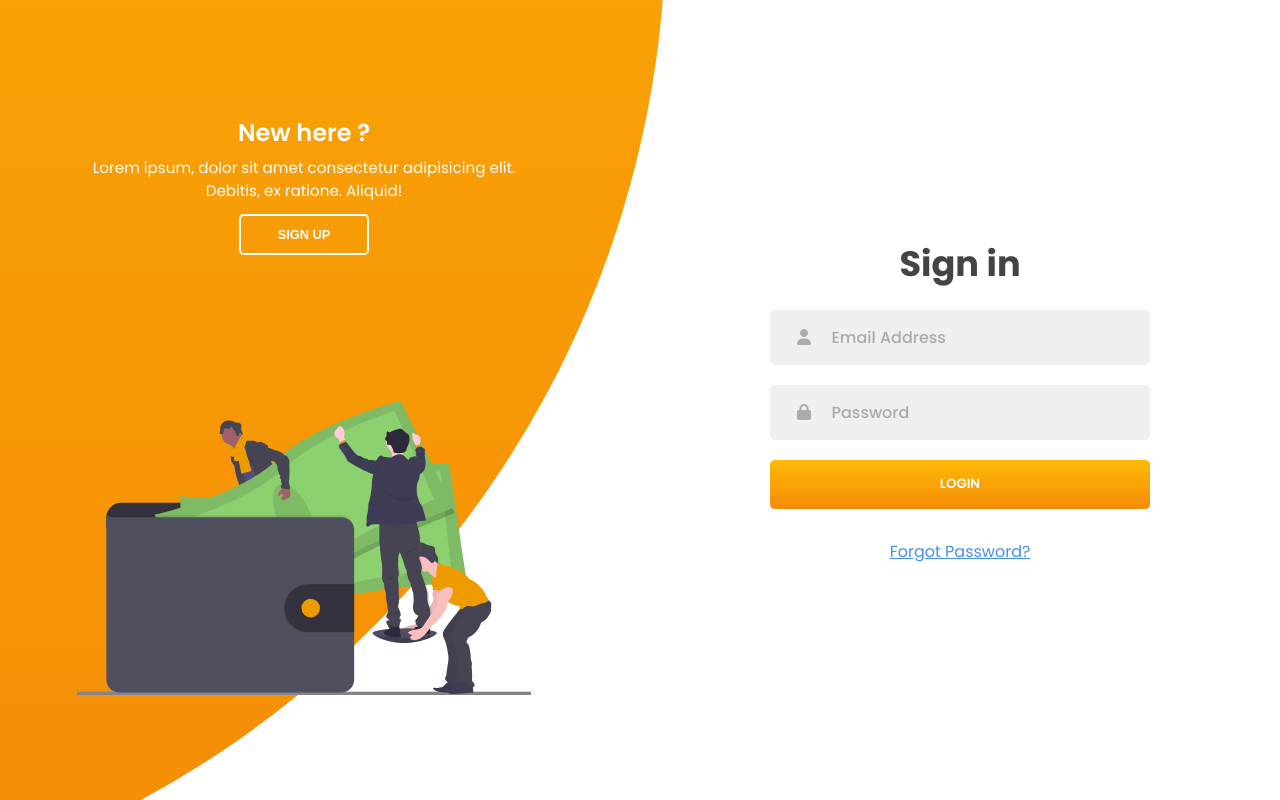
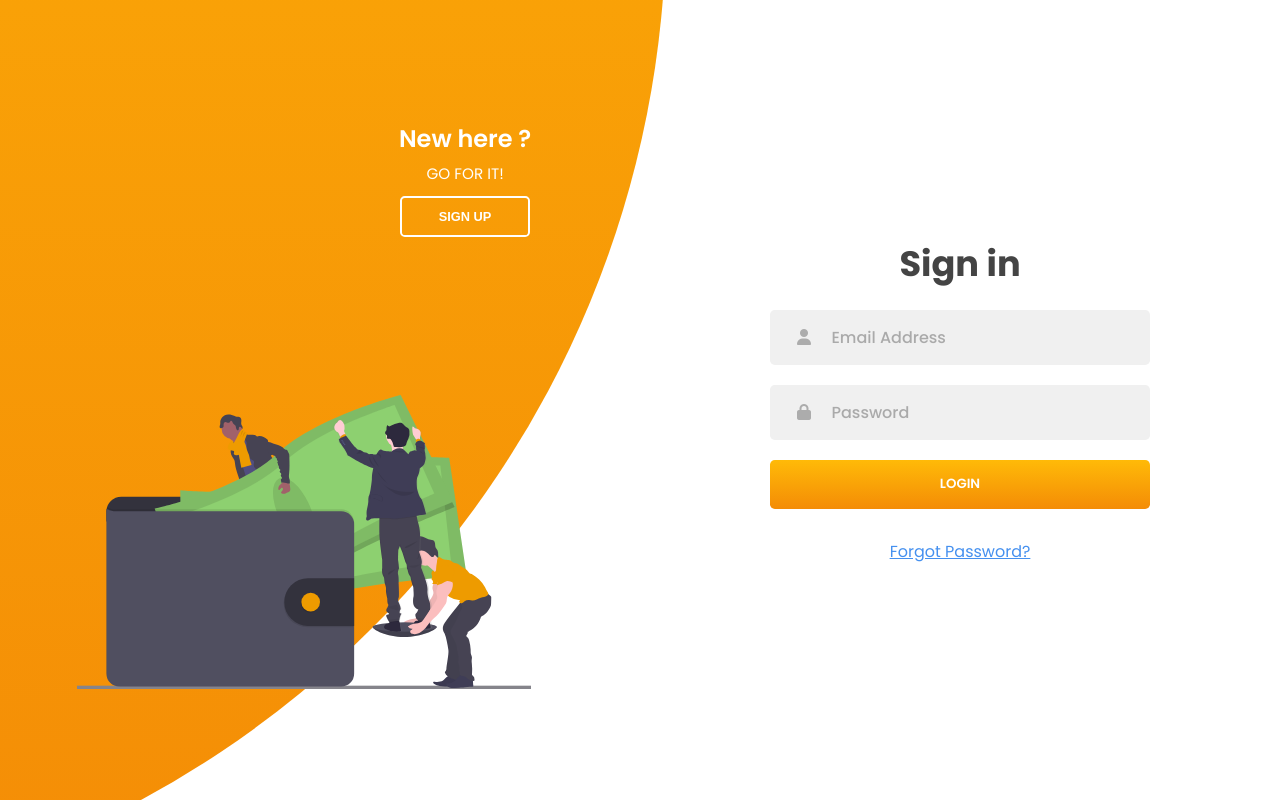
Before and after one commit to shrishti-04/CodeWarriors_CrowdFunding_Tantrotsav_2k21, a PHP site: page / in a window 1280 px wide. Run offline with PHP 8.4, Linux system fonts and the light colour scheme; data that the repository does not hold is empty; some libraries are stand-ins or nearby versions.

Commit message:
Update index.php

```diff
--- a/index.php
+++ b/index.php
@@ -127,8 +127,7 @@ if (isset($_POST["signin"])) {
         <div class="content">
           <h3>New here ?</h3>
           <p>
-            Lorem ipsum, dolor sit amet consectetur adipisicing elit. Debitis,
-            ex ratione. Aliquid!
+            GO FOR IT!
           </p>
           <button class="btn transparent" id="sign-up-btn">
             Sign up
```
